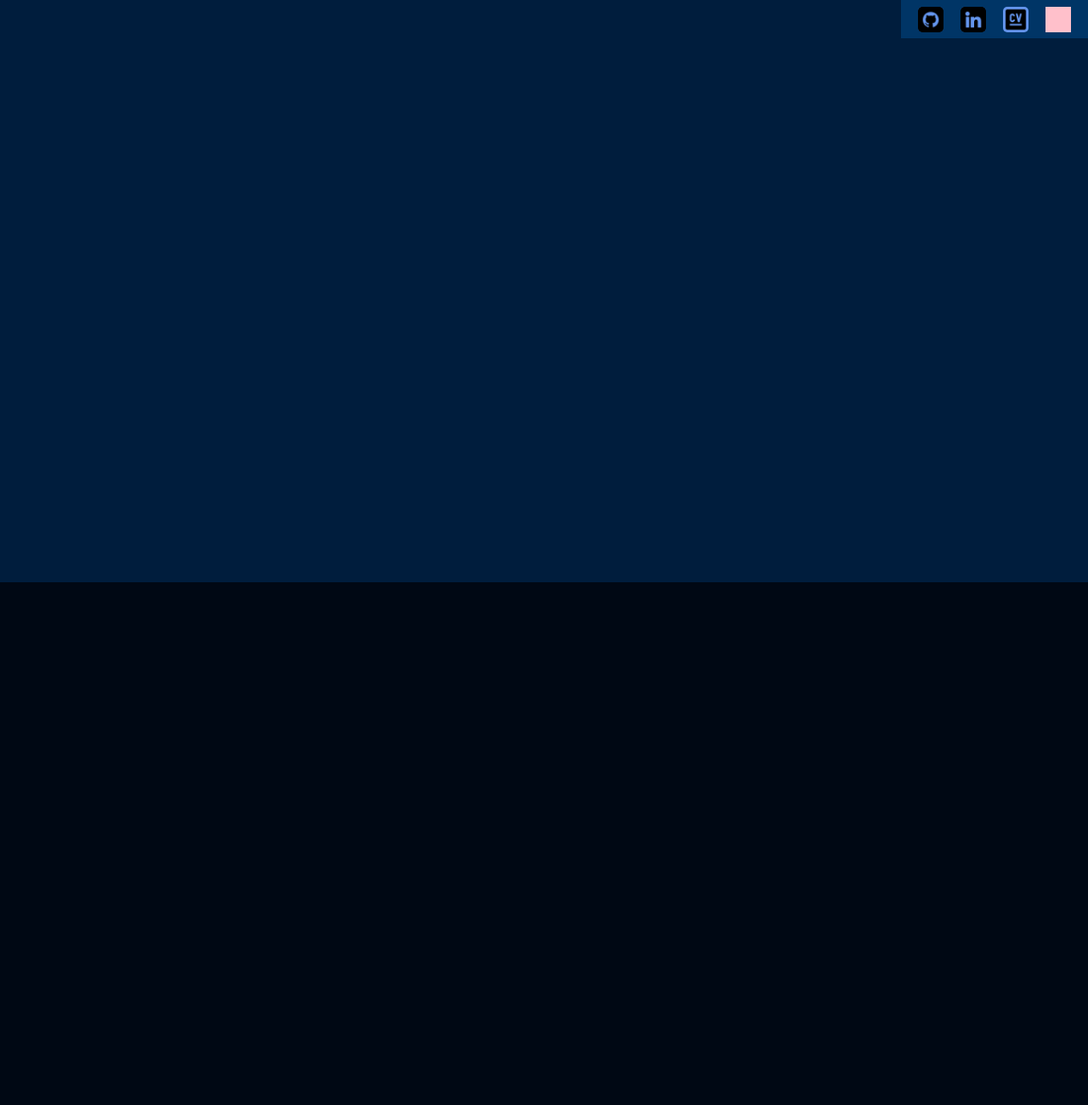
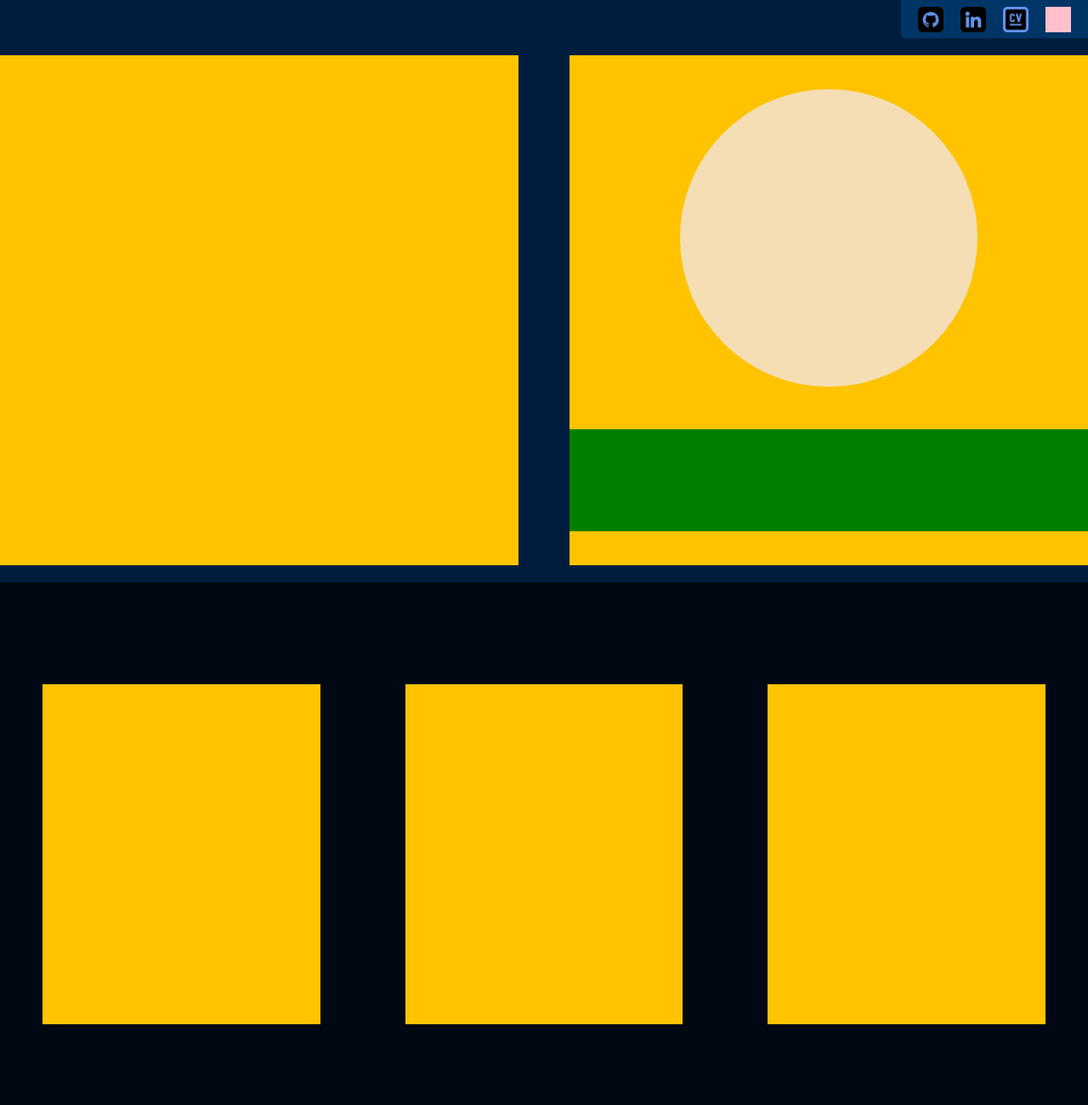
Before and after one commit to jetmdl/Portfolio, a website built with webpack: page src/index.html in a window 1280 px wide. Shown: the top 1300 px of the page at 85% size. Built offline with nearby package versions, Linux system fonts and the light colour scheme.

Commit message:
general layout underway

```diff
--- a/src/createTemplate.js
+++ b/src/createTemplate.js
@@ -40,10 +40,41 @@ export default function createTemplate(){
     topSection.id = 'topSection';
     document.querySelector('#flexContainer').appendChild(topSection);
 
+    const profileBlurbContainer = document.createElement('div');
+    profileBlurbContainer.id = 'profileBlurbContainer';
+    document.querySelector('#topSection').appendChild(profileBlurbContainer);
+
+    const profilePicContainer = document.createElement('div');
+    profilePicContainer.id = 'profilePicContainer';
+    document.querySelector('#topSection').appendChild(profilePicContainer);
+
+    const profilePic = document.createElement('div');
+    profilePic.id = 'profilePic';
+    document.querySelector('#profilePicContainer').appendChild(profilePic);
+
+    const skillsContainer = document.createElement('div');
+    skillsContainer.id = 'skillsContainer';
+    document.querySelector('#profilePicContainer').appendChild(skillsContainer);
+
     //Create middle content container
     const midSection = document.createElement('div');
     midSection.id = 'midSection';
     document.querySelector('#flexContainer').appendChild(midSection);
+
+    const projectOneContainer = document.createElement('div');
+    projectOneContainer.id = 'projectOneContainer';
+    projectOneContainer.className = 'projectContainer';
+    document.querySelector('#midSection').appendChild(projectOneContainer);
+
+    const projectTwoContainer = document.createElement('div');
+    projectTwoContainer.id = 'projectTwoContainer';
+    projectTwoContainer.className = 'projectContainer';
+    document.querySelector('#midSection').appendChild(projectTwoContainer);
+
+    const projectThreeContainer = document.createElement('div');
+    projectThreeContainer.id = 'projectThreeContainer';
+    projectThreeContainer.className = 'projectContainer';
+    document.querySelector('#midSection').appendChild(projectThreeContainer);
 
     //Create bottom content container
     const botSection = document.createElement('div');
--- a/src/style.css
+++ b/src/style.css
@@ -14,7 +14,8 @@
 }
 
 body {
-    background-color: var(--blue2)
+    background-color: var(--blue2);
+    max-width: 100vw;
 }
 
 .content {
@@ -23,6 +24,7 @@ body {
     height: auto;
     min-height: 100vh;
     align-items: center;
+    max-width: 100vw;
 }
 
 #menuBar {
@@ -53,6 +55,7 @@ body {
     align-items: center;
     background-color: var(--blue3);
     justify-content: right;
+    border-radius: 0px 0px 0px 5px;
 }
 
 .menuButton {
@@ -63,7 +66,6 @@ body {
 }
 
 #gitButtonContainer {
-    /* background: url('./github-mark.png'); */
     background: url('./github.png');
     background-repeat: no-repeat;
     background-size: 30px 30px;
@@ -74,7 +76,6 @@ body {
 }
 
 #linkedinButtonContainer {
-    /* background: url('./iconmonstr-linkedin-3.svg'); */
     background: url('./linkedin.png');
     background-repeat: no-repeat;
     background-size: 30px 30px;
@@ -97,6 +98,7 @@ body {
 #flexContainer {
     height: 100vh;
     width: 100%;
+    max-width: 100vw;
     background-color: blue;
     display: flex;
     flex-direction: column;
@@ -108,17 +110,66 @@ body {
 #topSection {
     height: 40em;
     width: 100%;
+    max-width: 100vw;
     background-color: var(--blue2);
+    display: flex;
+    align-items: center;
+    justify-content: center;
+}
+
+#profileBlurbContainer {
+    background-color: #ffc300;
+    width: 700px;
+    height: 600px;
+    margin-right: 30px;
+}
+
+#profilePicContainer {
+    background-color: #ffc300;
+    width: 700px;
+    height: 600px;
+    margin-left: 30px;
+    display: flex;
+    flex-direction: column;
+    align-items: center;
+    justify-content: center;
+}
+
+#profilePic {
+    background-color: wheat;
+    border-radius: 50%;
+    width: 350px;
+    height: 350px;
+    margin-bottom: 50px;
+}
+
+#skillsContainer {
+    background-color: green;
+    width: 100%;
+    height: 120px;
 }
 
 #midSection {
     height: 40em;
     width: 100%;
+    max-width: 100vw;
     background-color: var(--blue1);
+    display: flex;
+    align-items: center;
+    justify-content: center;
+}
+
+.projectContainer {
+    background-color: #ffc300;
+    width: 400px;
+    height: 400px;
+    margin-left: 50px;
+    margin-right: 50px;
 }
 
 #botSection {
     height: 40em;
     width: 100%;
+    max-width: 100vw;
     background-color: var(--blue2);
 }
```
